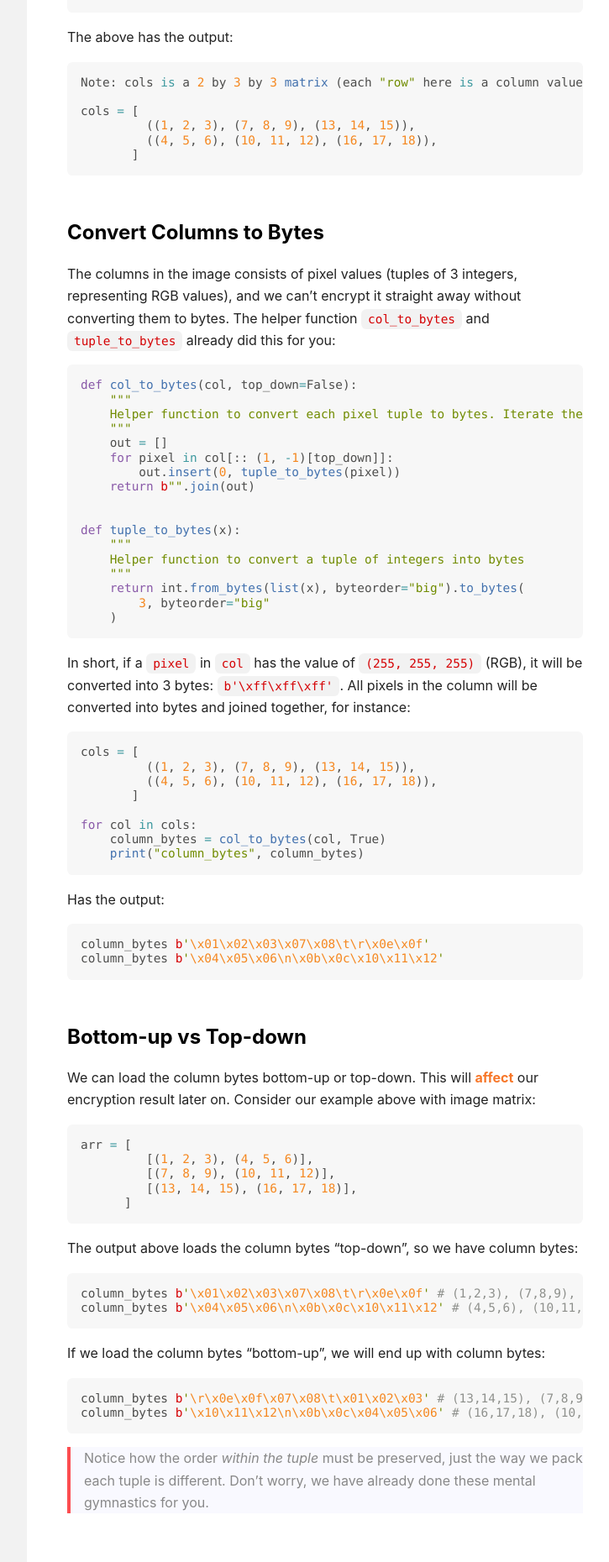
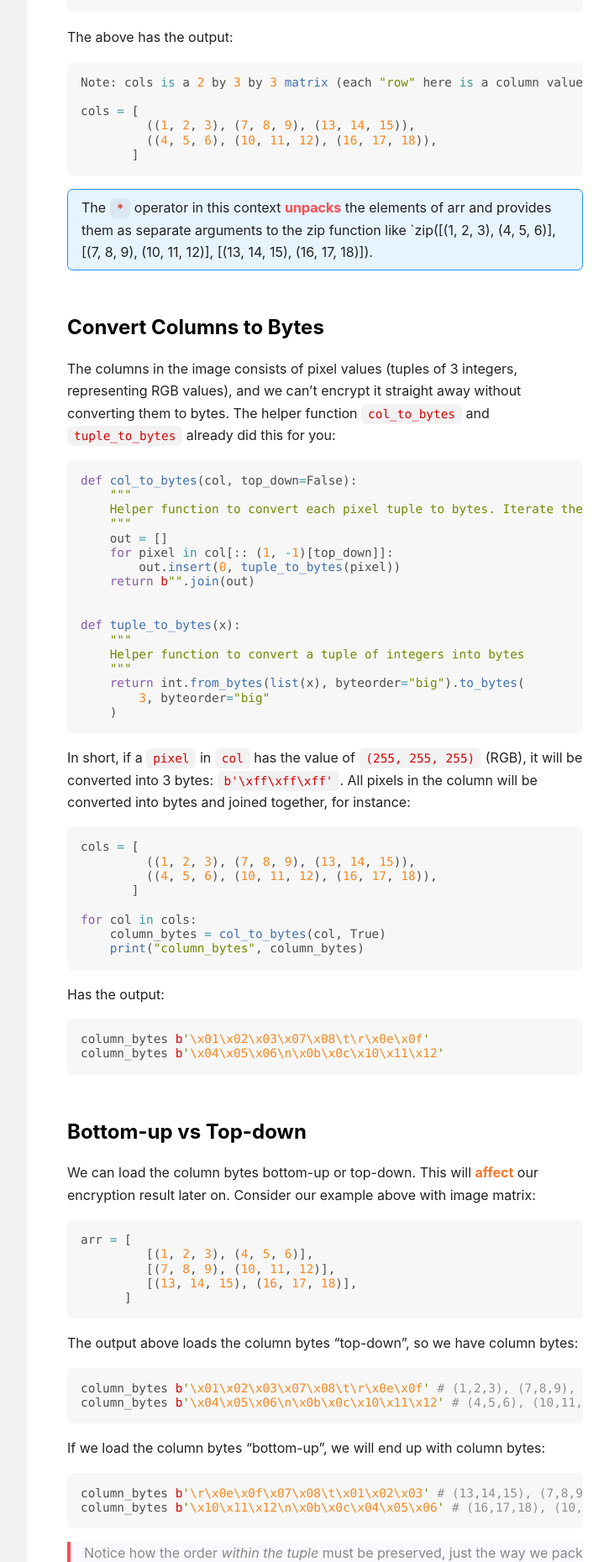
Before and after one commit to natalieagus/50005-2023, a Jekyll site: the page built from _ns_labs/lab2_3-imageenc.md, in a window 1280 px wide. Shown: the part 1795-3655 px from the top of the page at 84% size, without its empty margins (218-943 px from the left). Built offline with Jekyll 4.4.1, drawn with Linux system fonts in a browser that asks for light colours; nearby versions of some CDN libraries; some of the changed text lies outside the part shown.

Commit message:
feat: explain * unpack

````diff
--- a/_ns_labs/lab2_3-imageenc.md
+++ b/_ns_labs/lab2_3-imageenc.md
@@ -5,10 +5,10 @@ key: ns-labs-lab2_2-sym-img
 layout: article
 nav_key: ns_labs
 sidebar:
-   nav: ns_labs
+  nav: ns_labs
 license: false
 aside:
-   toc: true
+  toc: true
 show_edit_on_github: false
 show_date: false
 ---
@@ -16,14 +16,15 @@ show_date: false
 In this task, we are going to encrypt an <span style="color:#f77729;"><b>image</b></span> with another symmetric key cryptography called the 3-DES. The 3-DES applies the DES cipher algorithm three times to <span style="color:#f77729;"><b>each</b></span> data block.
 
 Data Encryption Standard (DES) <span style="color:#f77729;"><b>was</b></span> a US encryption standard for encrypting electronic data. It makes use of a 56-bit key to encrypt 64-bit blocks of plaintext input through repeated rounds of processing using a specialized function. Note that the DES 56-bit key is <span style="color:#f7007f;"><b>no longer considered adequate</b></span> in the face of modern computing.
+
 > In 2016, a major security vunerability in DES and 3DES was [revealed](https://nvd.nist.gov/vuln/detail/CVE-2016-2183). As a result, NIST (National Institute of Standards and Technology) <span style="color:#f7007f;"><b>depcrecated</b></span> DES and 3DES for <span style="color:#f7007f;"><b>all</b></span> applications by 2023. It has been <span style="color:#f7007f;"><b>replaced</b></span> by AES which is more secure and more robust.
-
 
 Nevertheless, we are going to experiment using 3-DES for this task and observe how image encryption brings about different issues.
 
 Open `2_encrypt_image.py` and let's begin.
 
 ## Overview
+
 There are 5 helper functions in the file, and these are mainly used to read columns of an image as bytes. You may leave these untouched:
 
 ```python
@@ -37,6 +38,7 @@ bytes_to_col(x, length, top_down=False)
 The main bulk of your task involves filling up the `TODO` in `enc_img` function. If you scroll down, you will see it being called with various images as input.
 
 ### Loading the Image
+
 The image is loaded in `enc_img` as such:
 
 ```python
@@ -45,9 +47,11 @@ im = Image.open(input_filename)
 ```
 
 We will <span style="color:#f77729;"><b>encrypt</b></span> this image <span style="color:#f77729;"><b>column by column</b></span>.
+
 > Yes we can encrypt the whole image as a flattened array, or row by row, but for the sake of this lab we will do it column by column so that we can observe a special output.
 
 ### Loading Pixel Values per Column
+
 However, we can't use it directly for our encryption. We need to first convert it to an array of <span style="color:#f77729;"><b>columns</b></span>. As such, this helper function `image_to_cols` is used. This is not a Python class, but here's what `zip` and `*` does:
 
 ```python
@@ -62,6 +66,7 @@ print("cols", cols)
 ```
 
 The above has the output:
+
 ```python
 Note: cols is a 2 by 3 by 3 matrix (each "row" here is a column value of arr)
 
@@ -71,7 +76,11 @@ cols = [
        ]
 ```
 
+The `*` operator in this context **unpacks** the elements of arr and provides them as separate arguments to the zip function like `zip([(1, 2, 3), (4, 5, 6)], [(7, 8, 9), (10, 11, 12)], [(13, 14, 15), (16, 17, 18)]).
+{: .info}
+
 ### Convert Columns to Bytes
+
 The columns in the image consists of pixel values (tuples of 3 integers, representing RGB values), and we can't encrypt it straight away without converting them to bytes. The helper function `col_to_bytes` and `tuple_to_bytes` already did this for you:
 
 ```python
@@ -95,6 +104,7 @@ def tuple_to_bytes(x):
 ```
 
 In short, if a `pixel` in `col` has the value of `(255, 255, 255)` (RGB), it will be converted into 3 bytes: `b'\xff\xff\xff'`. All pixels in the column will be converted into bytes and joined together, for instance:
+
 ```python
 cols = [
          ((1, 2, 3), (7, 8, 9), (13, 14, 15)),
@@ -107,13 +117,16 @@ for col in cols:
 ```
 
 Has the output:
+
 ```python
 column_bytes b'\x01\x02\x03\x07\x08\t\r\x0e\x0f'
 column_bytes b'\x04\x05\x06\n\x0b\x0c\x10\x11\x12'
 ```
 
 ### Bottom-up vs Top-down
+
 We can load the column bytes bottom-up or top-down. This will <span style="color:#f77729;"><b>affect</b></span> our encryption result later on. Consider our example above with image matrix:
+
 ```python
 arr = [
          [(1, 2, 3), (4, 5, 6)],
@@ -121,52 +134,67 @@ arr = [
          [(13, 14, 15), (16, 17, 18)],
       ]
 ```
+
 The output above loads the column bytes "top-down", so we have column bytes:
+
 ```python
 column_bytes b'\x01\x02\x03\x07\x08\t\r\x0e\x0f' # (1,2,3), (7,8,9), (13,14,15) in bytes
 column_bytes b'\x04\x05\x06\n\x0b\x0c\x10\x11\x12' # (4,5,6), (10,11,12), (16,17,18) in bytes
 ```
 
 If we load the column bytes "bottom-up", we will end up with column bytes:
+
 ```python
 column_bytes b'\r\x0e\x0f\x07\x08\t\x01\x02\x03' # (13,14,15), (7,8,9), (1,2,3) in bytes
 column_bytes b'\x10\x11\x12\n\x0b\x0c\x04\x05\x06' # (16,17,18), (10,11,12), (4,5,6) in bytes
 ```
 
-> Notice how the order *within the tuple* must be preserved, just the way we pack each tuple is different. Don't worry, we have already done these mental gymnastics for you.
+> Notice how the order _within the tuple_ must be preserved, just the way we pack each tuple is different. Don't worry, we have already done these mental gymnastics for you.
 
 ## Key Generation
+
 The key in this case is already given to you:
+
 ```python
     # Key for 3DES
     key = b"\xb6\x11\xd5\xd7\x83\xb2,m"
 ```
 
 ## Create a Cipher
+
 ### Task 2-1
+
 `TASK 2-1:`{:.info} You can create a Cipher with `TripleDES` using the `key` above as such:
+
 ```
 cipher = Cipher(algorithms.TripleDES(key), mode)
 ```
 
 The constructor for `Cipher` takes in two arguments:
-* The first argument specifies the algorithm to be used and the <span style="color:#f77729;"><b>key</b></span>
-* The second argument, <span style="color:#f77729;"><b>mode</b></span>, specifies how multiple blocks of data are handled by the encryption algorithm. It can be either <span style="color:#f77729;"><b>ECB</b></span> or <span style="color:#f77729;"><b>CBC</b></span> depending on whether the input argument `cbc` to `enc_image` is `True` or `False`.
+
+- The first argument specifies the algorithm to be used and the <span style="color:#f77729;"><b>key</b></span>
+- The second argument, <span style="color:#f77729;"><b>mode</b></span>, specifies how multiple blocks of data are handled by the encryption algorithm. It can be either <span style="color:#f77729;"><b>ECB</b></span> or <span style="color:#f77729;"><b>CBC</b></span> depending on whether the input argument `cbc` to `enc_image` is `True` or `False`.
 
 ### ECB Mode
+
 ECB stands for ‘electronic codebook’. When using ECB mode, <span style="color:#f77729;"><b>identical</b></span> input blocks always encrypt to the <span style="color:#f77729;"><b>same</b></span> output block.
 
 ### CBC Mode
+
 CBC stands for 'cipher block chaining'. In CBC mode, the current block is added to the previous ciphertext block, and then the result is encrypted with the key (thus the word chained). Decryption is thus the reverse process, which involves decrypting the current ciphertext and then adding the previous ciphertext block to the result.
 
 ## Create a CipherContext instance for encryption
+
 ### Task 2-2
+
 `TASK 2-2:`{:.info} Afterwards, create a CipherContext instance from the `encryptor()` method,
+
 ```python
 encryptor = cipher.encryptor()
 ```
 
 It can be used to encrypt data as such:
+
 ```python
 raw_bytes = b"abcdefghijklmnop"  # 16 bytes
 print("raw_bytes", raw_bytes)
@@ -177,6 +205,7 @@ print("encrypted_bytes", encrypted_bytes)
 ```
 
 The output is:
+
 ```python
 raw_bytes b'abcdefghijklmnop'
 encrypted_bytes b'\x12\x96]\x00\x12\x0e\x80C*\x1b\xc7d\xd2\x10=\xeb'
@@ -187,10 +216,13 @@ encrypted_bytes b'\x12\x96]\x00\x12\x0e\x80C*\x1b\xc7d\xd2\x10=\xeb'
 However, if we change the length of `raw_bytes` into 17 bytes, eg: `b"abcdefghijklmnopq"`, we will be faced with `ValueError: The length of the provided data is not a multiple of the block length.`. What happened?
 
 ## Pad Column Bytes
+
 ### Task 2-(3,4)
+
 `TASK 2-(3,4):`{:.info} If you attempt to encrypt your data right away with this, it will fail because 3DES encrypts <span style="color:#f77729;"><b>64 bit blocks</b></span>. It expects the length of the data to be encrypted to be a multiple of 64.
 
 Hence we need to pad it. At first you need to create a padding instance, and use it as such:
+
 ```python
 padder = padding.PKCS7(64).padder()
 test_bytes = b"Lorem" # 5 bytes
@@ -199,6 +231,7 @@ print("padded_test_bytes", padded_test_bytes)
 ```
 
 The output is:
+
 ```python
 padded_test_bytes b'Lorem\x03\x03\x03'
 ```
@@ -208,19 +241,23 @@ padded_test_bytes b'Lorem\x03\x03\x03'
 With this, you should be able to complete Task 2-3 and 2-4.
 
 ### Task 2-5
+
 `TASK 2-5:`{:.info} Encrypt the padded column bytes. Fill in your answer under the `TODO` for this task.
+
 > You should have enough information by now to complete this task.
 
+## Observe the Output Images
 
-## Observe the Output Images
 When you have successfully completed Task 2-1 to 2-5, there will be 8 output images at `output/`. <span style="color:#f77729;"><b>Observe them</b></span> and think about the answers to these questions.
 
 Look at all `ECB` outputs.
+
 1. Are there any differences between `top-down` and `bottom-up` output?
 2. What kind of <span style="color:#f77729;"><b>security vulnerabilities</b></span> the `ECB` mode has? Will you use this to encrypt your images in real life?
 
 Then look at all `CBC` outputs:
-1. Compare the result of `CBC` mode with `ECB` mode, what differences do you see? Is it an *improvement* (more secure)?
+
+1. Compare the result of `CBC` mode with `ECB` mode, what differences do you see? Is it an _improvement_ (more secure)?
 2. Why do you think the outputs have the "smearing" effect?
 3. Does it still have some kind of security vulnerabilities?
 4. Do we want to prioritise `top-down` or `bottom-up` encryption, or will it depend on the image?
````
